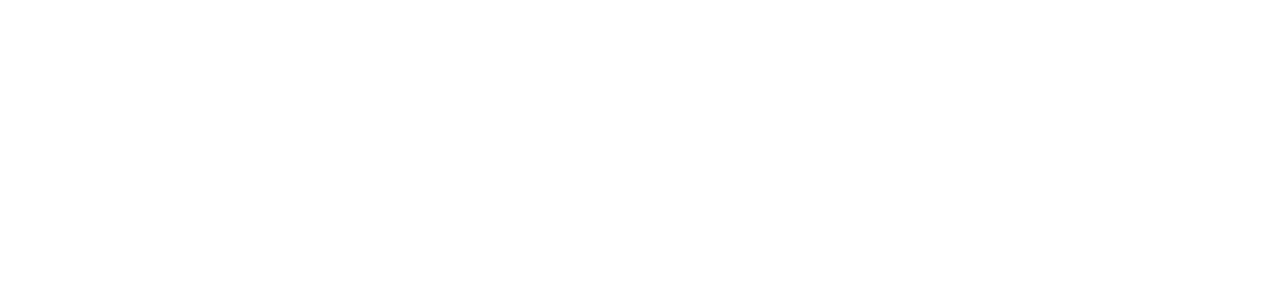
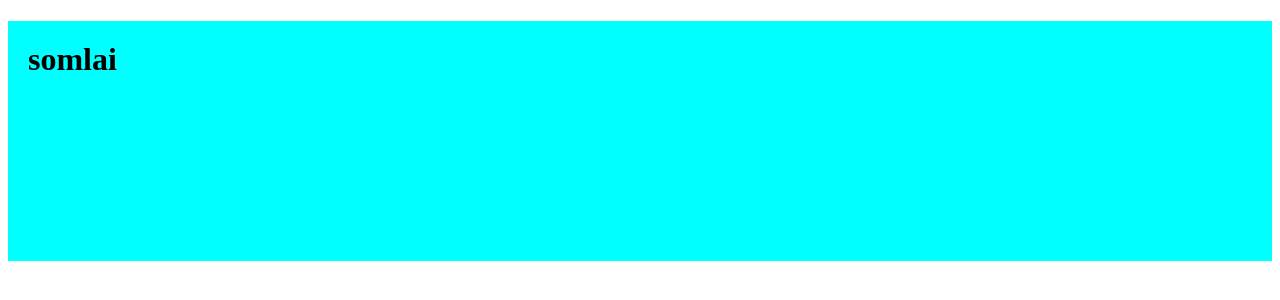
Before and after one commit to abdulahinor/Gym-Homepage, a plain HTML site: page index.html in a window 1280 px wide. Drawn offline with Linux system fonts and the light colour scheme.

Commit message:
add css code

```diff
--- a/index.html
+++ b/index.html
@@ -6,10 +6,18 @@
     <title>Document</title>
 </head>
 <body>
-
+    <h1>somlai</h1>
 </body>
 </html>
 
 <script>
 
 </script>
+
+<style>
+h1{
+    background-color: aqua;
+    height: 200px;
+    padding: 20px;
+}
+</style>
```
